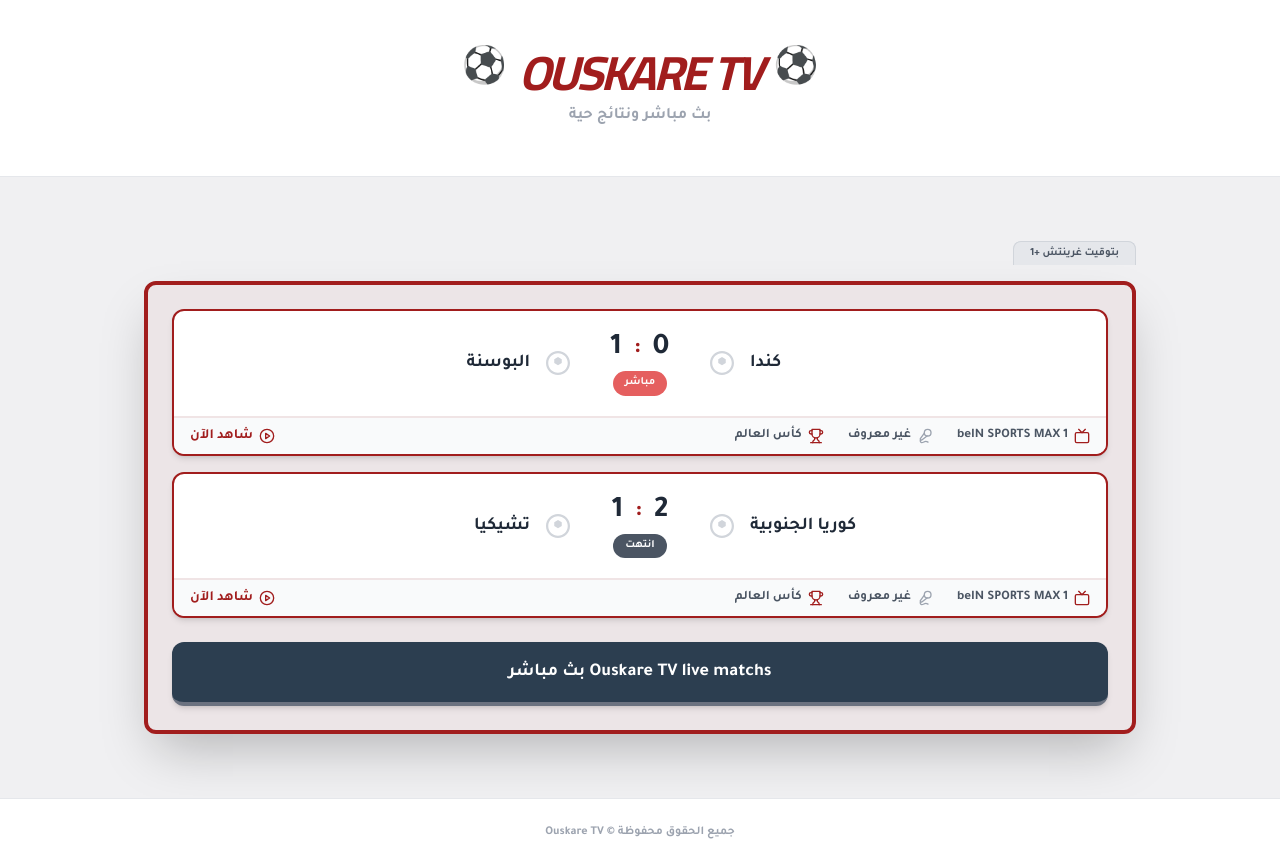
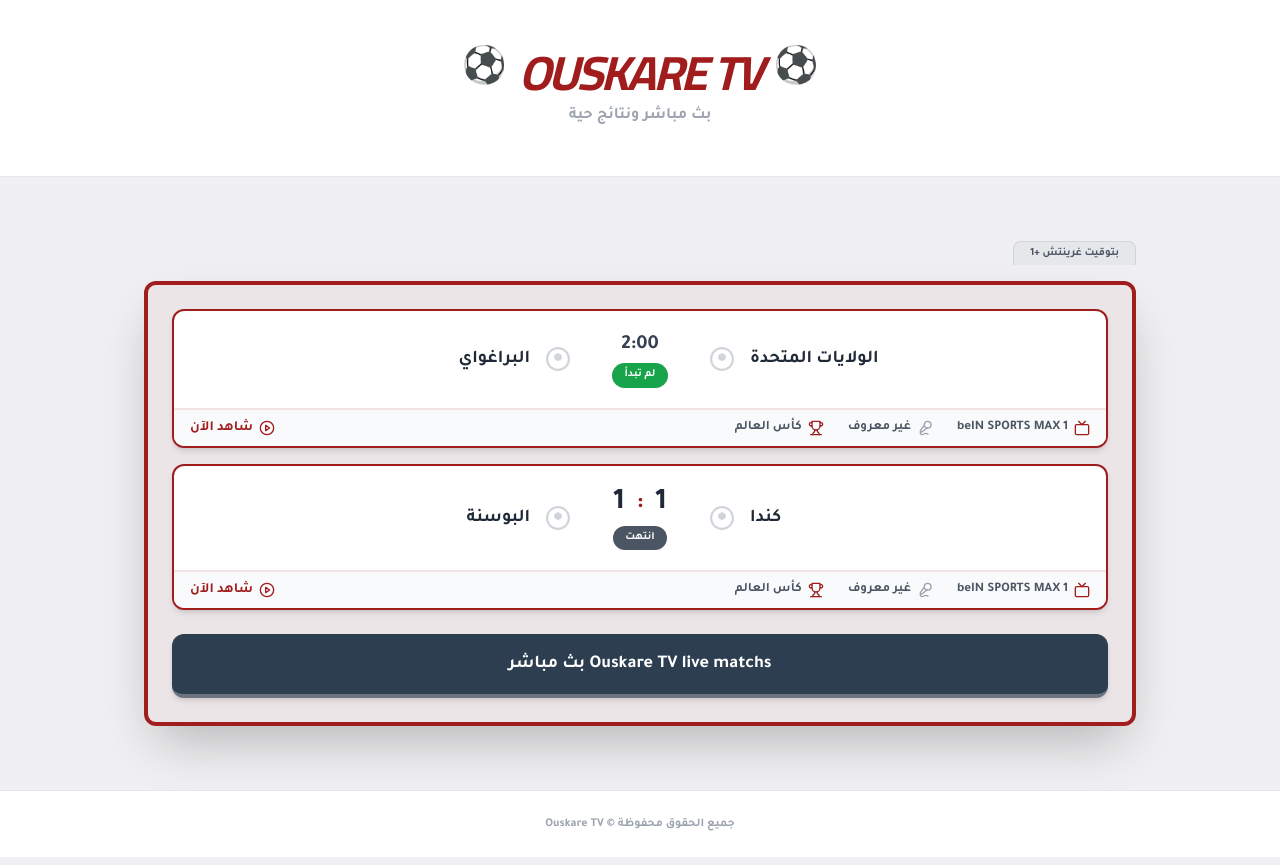
Before and after one commit to sakifooo/OuskareTV, a Next.js app: page / in a window 1280 px wide. Built offline with nearby package versions, Linux system fonts and the light colour scheme.

Commit message:
Modify match data in Home component
Updated match details and added a new upcoming match.

```diff
--- a/src/app/page.tsx
+++ b/src/app/page.tsx
@@ -6,8 +6,9 @@
   const logo = PlaceHolderImages.find(img => img.id === "ouskare-logo");
 
   const matches = [
-   { teamA: "كندا", teamB: "البوسنة", scoreA: 0, scoreB: 1, time: "20:00", status: "live", channel: "beIN SPORTS MAX 1", commentator: "غير معروف", league: "كأس العالم", href: "/live/canada-vs-bosnia" },
-    { teamA: "كوريا الجنوبية", teamB: "تشيكيا ", scoreA: 2, scoreB: 1, time: "20:00 ", status: "finished", channel: "beIN SPORTS MAX 1", commentator: "غير معروف", league: "كأس العالم", href: "/live/korea-vs-chek" },
+    { teamA: "الولايات المتحدة ", teamB: "البراغواي ", scoreA: 0, scoreB: 0, time: "2:00 ", status: "upcoming", channel: "beIN SPORTS MAX 1", commentator: "غير معروف", league: "كأس العالم", href: "/live/usa-vs-paraguay" },
+    { teamA: "كندا", teamB: "البوسنة", scoreA: 1, scoreB: 1, time: "20:00", status: "finished", channel: "beIN SPORTS MAX 1", commentator: "غير معروف", league: "كأس العالم", href: "/live/canada-vs-bosnia" },
+
 
   ];
   const seoKeywords = [
```
